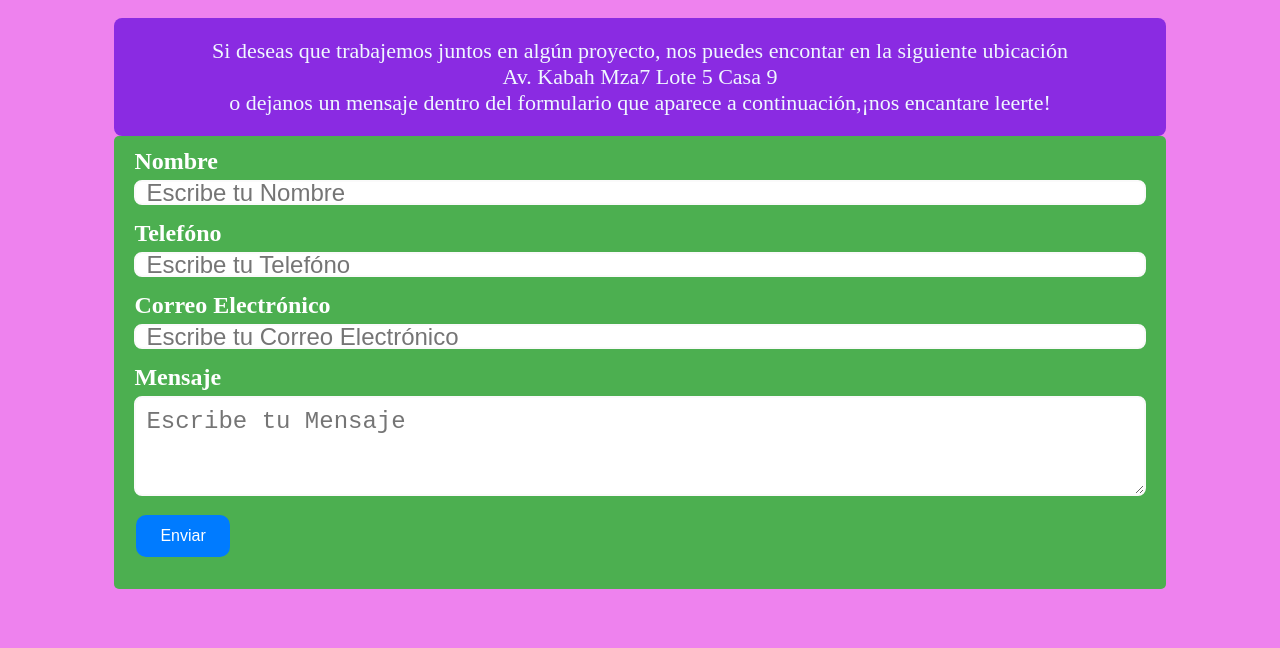
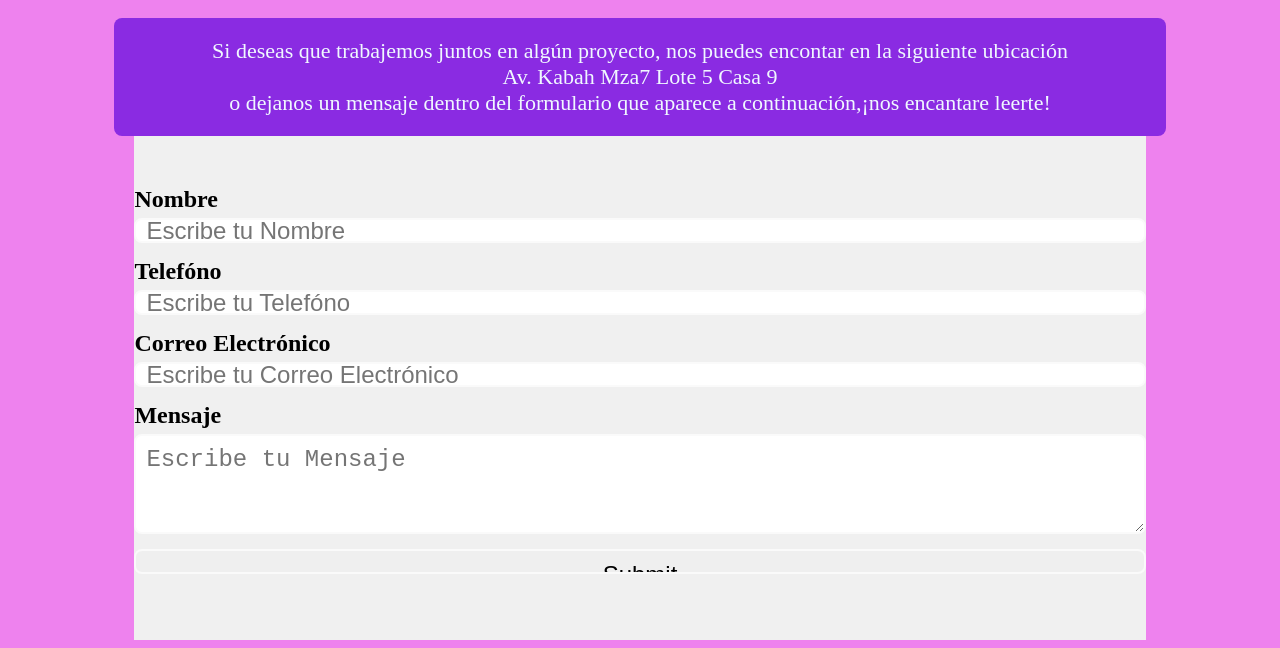
Before and after one commit to Jonatan22-M/Ingenier-a-en-Software.2.2, a plain HTML site: page contacto.html in a window 1280 px wide. Shown: the part 557-1205 px from the top of the page. Before the commit the page ends 1154 px from the top, so only its background shows below. Drawn offline with Linux system fonts and the light colour scheme; a web font is replaced by a local one.

Commit message:
Corrección de errores

```diff
--- a/contacto.html
+++ b/contacto.html
@@ -23,7 +23,7 @@
             <input type="email" placeholder="Escribe tu Correo Electrónico">
             <label for="">Mensaje</label>
             <textarea name="" id="" placeholder="Escribe tu Mensaje"></textarea>
-            <button type="submit" class="boton-enviar">Enviar</button>
+            <input type="submit" class="boton-enviar">
         </form>
         </div>
     </body>
--- a/style.css
+++ b/style.css
@@ -101,35 +101,3 @@ a{
 #formContainer textarea{
     height: 100px;
 }
-#formContainer {
-    background: #4caf50;
-    color: white;
-    padding: 12px 20px;
-    border: none;
-    border-radius: 5px;
-    cursor: pointer;
-    font-size: 16px;
-    transition: background-color 0.3s ease;
-}
-.boton-enviar{
-    background-color: #007bff;
-    color: white;
-    padding: 12px 24px;
-    text-align: center;
-    text-decoration: none;
-    display: inline-block;
-    border: none;
-    margin: 4px 2px;
-    border-radius: 10px;
-    font-size: 16px;
-    cursor: pointer;
-    transition-duration: 0.4s;
-}
-.boton-enviar:hover{
-    background-color: #0056b3;
-}
-.boton-enviar:active{
-    background-color: #003d82;
-    transform: translateY(1px);
-    box-shadow: 0 5px #666;
-}
```
Also changed, not shown: Index.html (+7 -7 lines).
